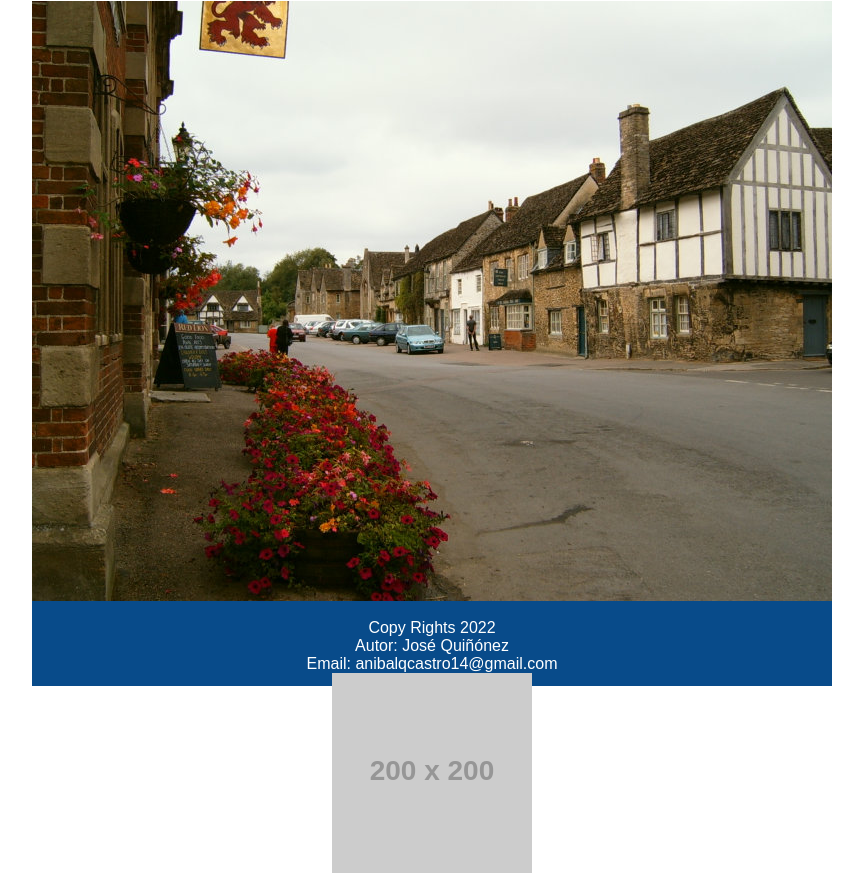
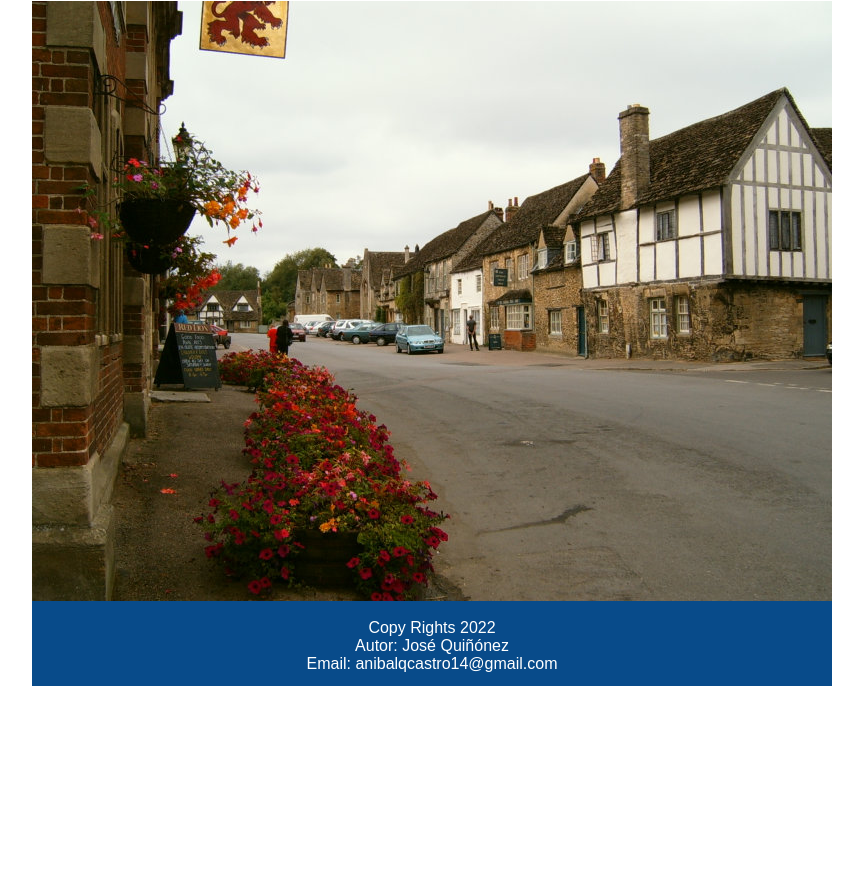
Before and after one commit to joscastro-ing/inicio_web, a website: page index.html in a window 1280 px wide. Shown: the part 563-1440 px from the top of the page, without its empty margins (208-1071 px from the left). After the commit the page ends 1257 px from the top, so only its background shows below. Drawn offline with Linux system fonts and the light colour scheme; placeholder pictures from the web are drawn by us.

Commit message:
Update index.html

```diff
--- a/index.html
+++ b/index.html
@@ -45,7 +45,7 @@
             Copy Rights 2022<br />
             Autor: José Quiñónez
             <br />Email: anibalqcastro14@gmail.com<br />
-            <img src="https://via.placeholder.com/200.gif"> <!--Esto es una prueba-->
+            <!-- <img src="https://via.placeholder.com/200.gif"> -->
         </footer>
     </div>
 
```
